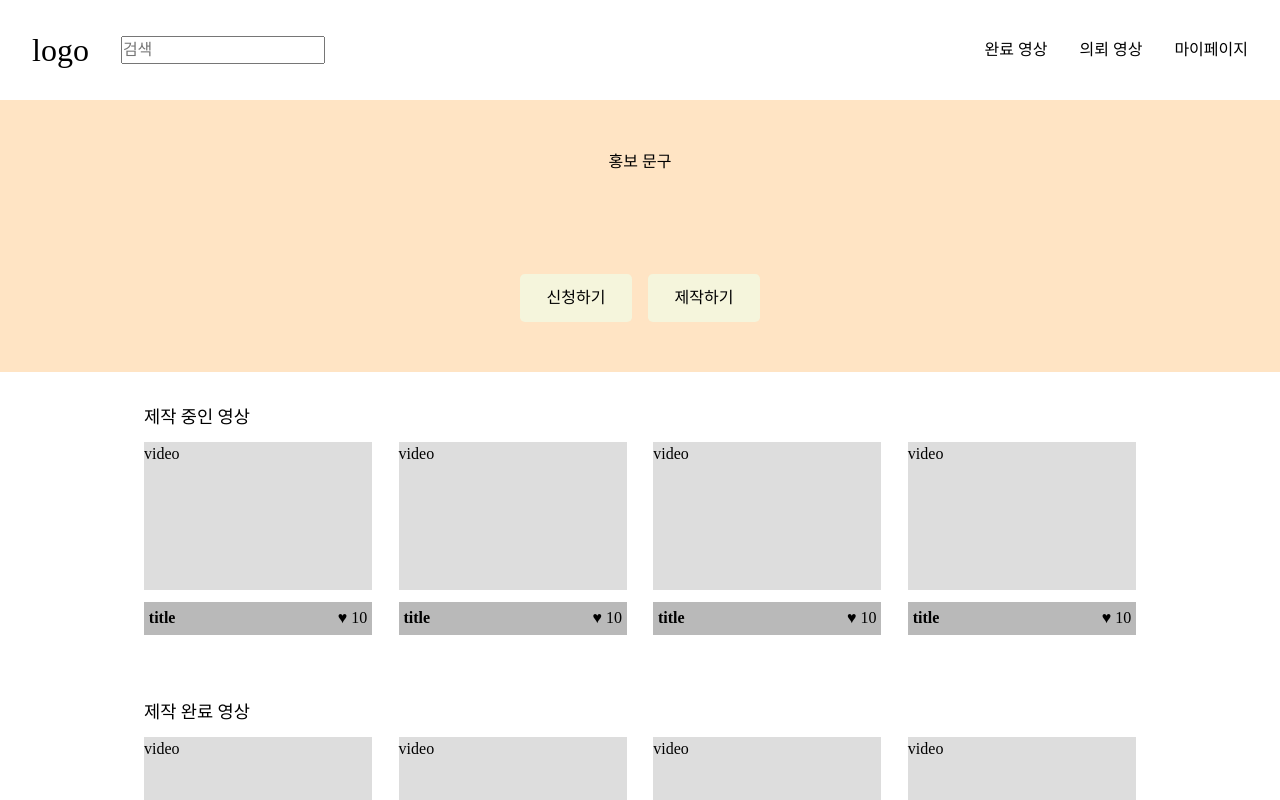
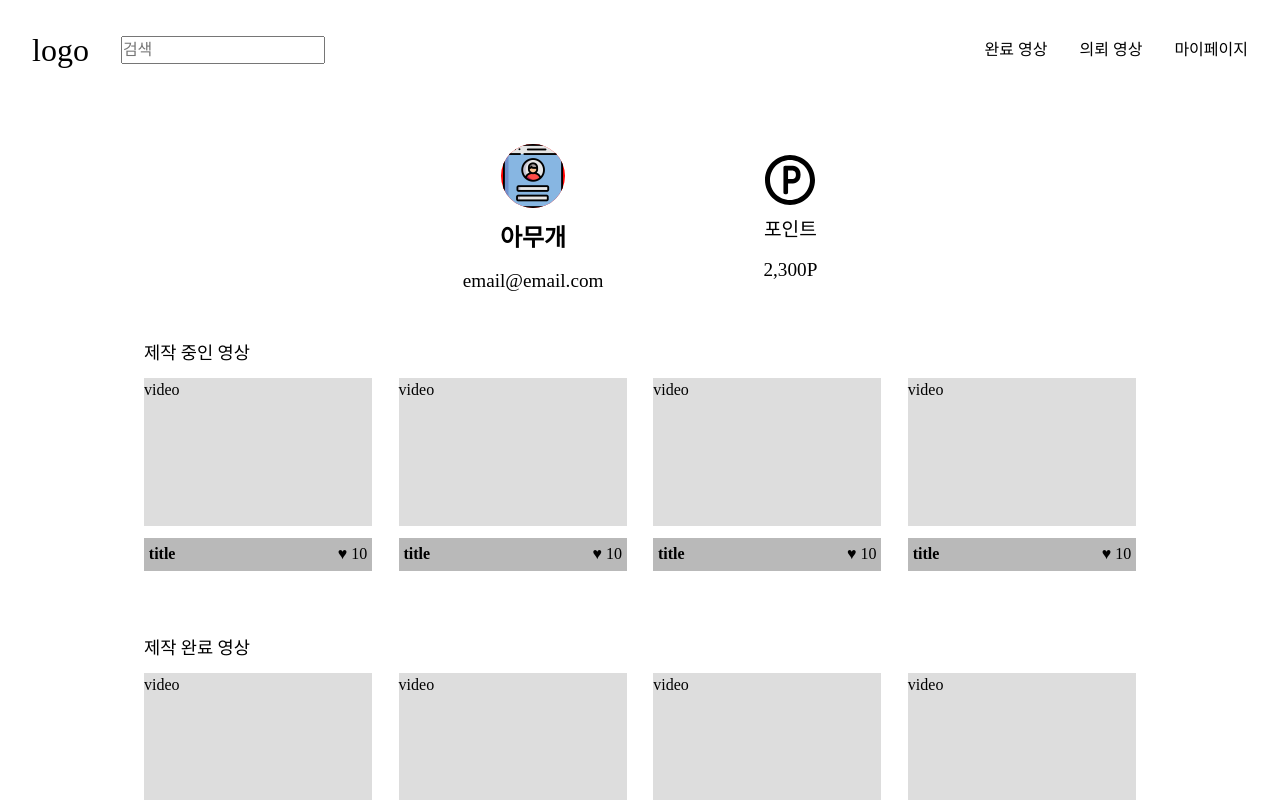
Before and after one commit to LTH-panda/dara-client, a Next.js app: page /mypage in a window 1280 px wide. Shown: the top 800 px of the page. Built offline with nearby package versions, Linux system fonts and the light colour scheme; what emotion-reset would draw is missing.

Commit message:
ADD: my-page 프로필란 추가

```diff
--- a/src/components/atoms/SvgIcon/icons.ts
+++ b/src/components/atoms/SvgIcon/icons.ts
@@ -1,2 +1,3 @@
 export { default as dotsHorizontal } from "assets/icons/dots-horizontal.svg";
 export { default as plus } from "assets/icons/plus.svg";
+export { default as pcircle } from "assets/icons/p-circle.svg";
--- a/src/components/modules/Header/index.tsx
+++ b/src/components/modules/Header/index.tsx
@@ -16,7 +16,7 @@ function Header({ search, onChange }: HeaderProps) {
       <S.Nav>
         <LinkTo href="/">완료 영상</LinkTo>
         <LinkTo href="/">의뢰 영상</LinkTo>
-        <HeaderModal name="아무개" email="email" />
+        <HeaderModal name="아무개" email="email@email.com" />
       </S.Nav>
     </S.Header>
   );
--- a/src/components/modules/HeaderModal/style.ts
+++ b/src/components/modules/HeaderModal/style.ts
@@ -21,12 +21,11 @@ export const ProfileBlock = styled.div`
 `;
 
 export const ProfileImg = styled.div`
-  width: 30%;
+  width: 3rem;
+  height: 3rem;
   position: relative;
+  overflow: hidden;
   border-radius: 50%;
-  & > Image {
-    border-radius: 50%;
-  }
 `;
 
 export const ProfileInfoSection = styled.div`
--- /dev/null
+++ b/src/components/templates/MyProfile/index.tsx
@@ -0,0 +1,37 @@
+import React from "react";
+import Image from "next/image";
+import { SvgIcon } from "components/atoms";
+import userImg from "../../../assets/images/user.png";
+import * as S from "./style";
+
+type MyProfileProps = {
+  name: string;
+  email: String;
+  point: String;
+};
+
+function MyProfile({ name, email, point }: MyProfileProps) {
+  return (
+    <S.ProfileContainer>
+      <S.ProfileSection>
+        <S.ProfileImg>
+          <Image
+            src={userImg}
+            alt="user profile"
+            layout="fill"
+            objectFit="contain"
+          />
+        </S.ProfileImg>
+        <S.ProfileName>{name}</S.ProfileName>
+        <S.ProfileEmail>{email}</S.ProfileEmail>
+      </S.ProfileSection>
+      <S.PointSection>
+        <SvgIcon name="pcircle" size={50} />
+        <S.PointTitle>포인트</S.PointTitle>
+        <S.Points>{point}P</S.Points>
+      </S.PointSection>
+    </S.ProfileContainer>
+  );
+}
+
+export default MyProfile;
--- /dev/null
+++ b/src/components/templates/MyProfile/style.ts
@@ -0,0 +1,56 @@
+import styled from "@emotion/styled";
+
+export const ProfileContainer = styled.div`
+  width: 100%;
+  height: 15rem;
+  display: flex;
+  flex-direction: row;
+  flex-wrap: wrap;
+  align-content: center;
+  justify-content: center;
+  align-items: center;
+`;
+
+export const ProfileSection = styled.div`
+  display: flex;
+  flex-direction: column;
+  align-content: center;
+  align-items: center;
+  margin-right: 10rem;
+`;
+
+export const PointSection = styled.div`
+  display: flex;
+  flex-direction: column;
+  align-content: center;
+  align-items: center;
+`;
+
+export const ProfileImg = styled.div`
+  width: 4rem;
+  height: 4rem;
+  border-radius: 50%;
+  background-color: red;
+  margin-bottom: 0.7rem;
+  overflow: hidden;
+  position: relative;
+`;
+
+export const ProfileName = styled.div`
+  font-size: 1.5rem;
+  font-weight: 600;
+  margin-bottom: 0.7rem;
+`;
+
+export const ProfileEmail = styled.div`
+  font-size: 1.2rem;
+`;
+
+export const PointTitle = styled.div`
+  font-size: 1.2rem;
+  margin: 0.7rem 0;
+`;
+
+export const Points = styled.div`
+  font-size: 1.2rem;
+`;
--- a/src/pages/mypage/index.tsx
+++ b/src/pages/mypage/index.tsx
@@ -1,6 +1,6 @@
 import styled from "@emotion/styled";
 import VieoList from "components/templates/Video/VideoList";
-import HomBanner from "components/templates/Home/HomeBanner";
+import MyProfile from "components/templates/MyProfile";
 import React from "react";
 
 const videolist = [
@@ -29,7 +29,7 @@ const videolist = [
 function Mypage() {
   return (
     <>
-      <HomBanner />
+      <MyProfile name="아무개" email="email@email.com" point="2,300" />
       <Container>
         <ListTitle>제작 중인 영상</ListTitle>
         <VieoList videolist={videolist} />
```
Also changed, not shown: src/assets/icons/p-circle.svg (added), src/assets/images/user.png.
